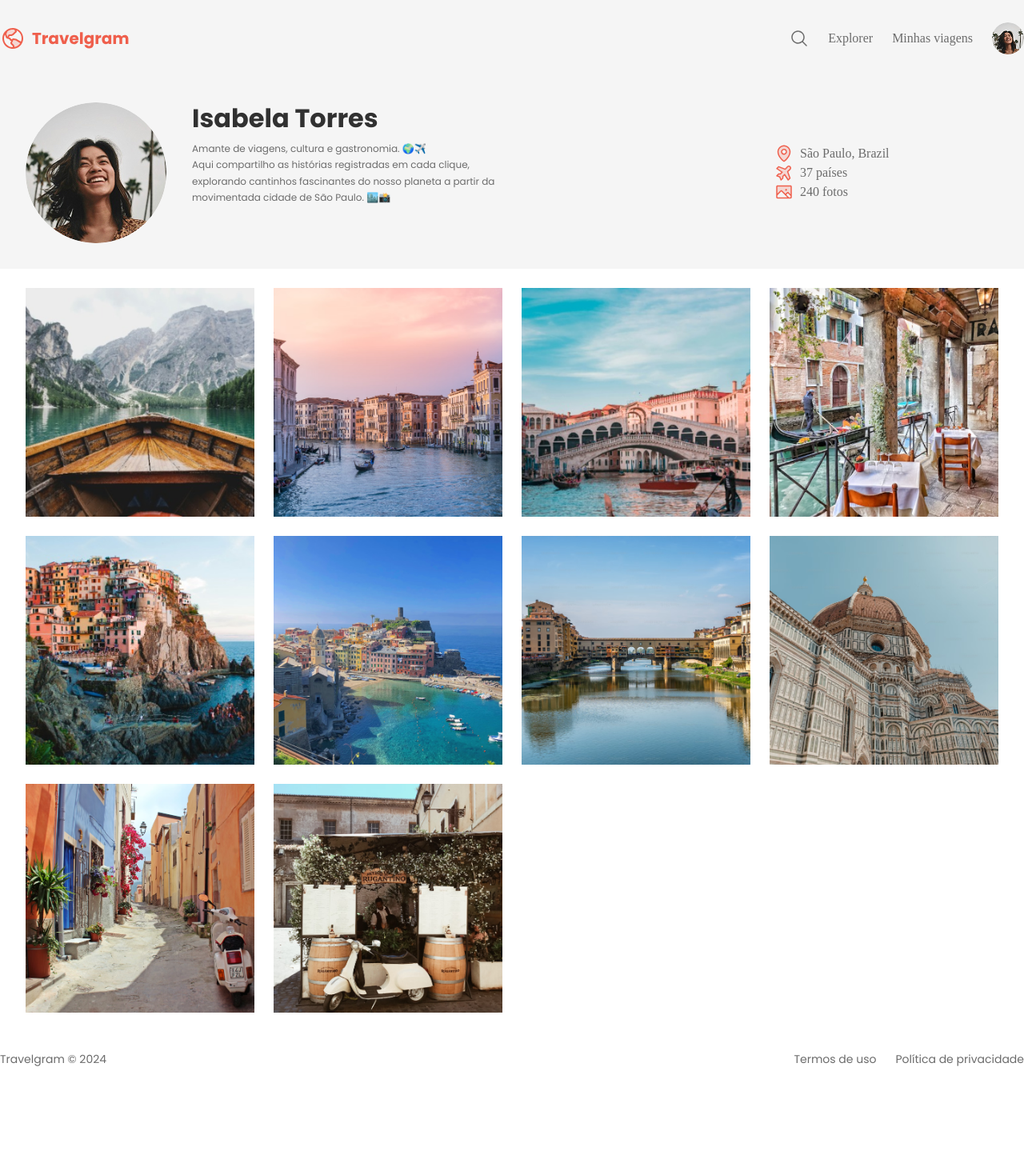
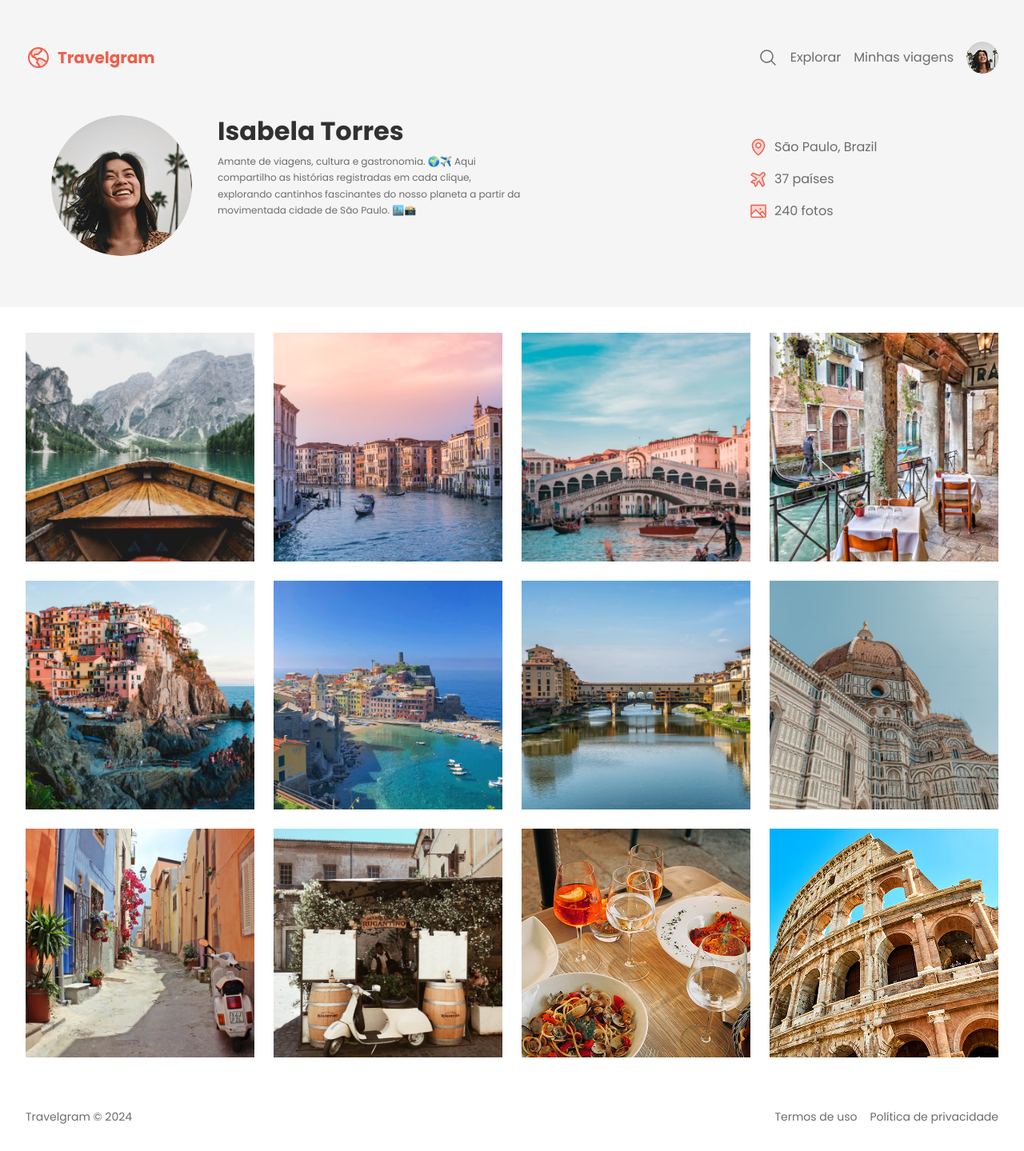
Before and after one commit to AmancioGabriel-dev/projeto_travelgram, a plain HTML site: page index.html in a window 1280 px wide. Shown: the whole page at 80% size. Before the commit the page ends 1359 px from the top, so only its background shows below. Drawn offline with Linux system fonts and the light colour scheme; a web font is replaced by a local one.

Commit message:
Resolvendo erros de espaço e tralhando a responsividade para telas menores

```diff
--- a/index.html
+++ b/index.html
@@ -3,15 +3,15 @@
 <head>
     <link rel="preconnect" href="https://fonts.googleapis.com">
     <link rel="preconnect" href="https://fonts.gstatic.com" crossorigin>
-    <link href="https://fonts.googleapis.com/css2?family=Alice&family=Open+Sans:ital,wght@0,300..800;1,300..800&family=Poppins:ital,wght@0,100;0,200;0,300;0,400;0,500;0,600;0,700;0,800;0,900;1,100;1,200;1,300;1,400;1,500;1,600;1,700;1,800;1,900&display=swap" rel="stylesheet">
     <meta charset="UTF-8">
     <meta name="viewport" content="width=device-width, initial-scale=1.0">
     <link rel="stylesheet" href="/styles/index.css">
     <title>Travelgram | Perfil de viagens</title>
+    <link href="https://fonts.googleapis.com/css2?family=Alice&family=Open+Sans:ital,wght@0,300..800;1,300..800&family=Poppins:ital,wght@0,100;0,200;0,300;0,400;0,500;0,600;0,700;0,800;0,900;1,100;1,200;1,300;1,400;1,500;1,600;1,700;1,800;1,900&display=swap" rel="stylesheet">
 </head>
 <body>
 
-    <div class="bg-surface-color">
+    <div class="bg-surface-color container">
         <nav>
           <a href="#" id="logo">
             <img src="/assets/Logo.svg" alt="Logomarca">
@@ -23,8 +23,8 @@
                     <img src="assets/icons/MagnifyingGlass.svg" alt="ícone de lupa">
                 </a>
                </li>
-               <li><a href="#">Explorer</a></li>
-               <li><a href="#">Minhas viagens</a></li>
+               <li class="desktop-only"><a href="#">Explorar</a></li>
+               <li class="desktop-only"><a href="#">Minhas viagens</a></li>
                <li>
                 <a href="#">
                     <img src="/assets/Profile pic.png" alt="Imagem de Isabela Torres">
@@ -40,8 +40,8 @@
                     <img src="assets/Profile pic.jpg" alt="Imagem de Isabela Torres">
                     <div>
                         <h1>Isabela Torres</h1>
-                        <p>Amante de viagens, cultura e gastronomia. 🌍✈️ <br>
-                        Aqui compartilho as histórias registradas em cada clique, explorando cantinhos fascinantes do nosso planeta a partir da movimentada cidade de São Paulo. 🏙️📸</p>
+                        <p>Amante de viagens, cultura e gastronomia. 🌍✈️
+                        Aqui compartilho as histórias registradas em cada  clique, explorando cantinhos fascinantes do nosso planeta a partir da movimentada cidade de São Paulo. 🏙️📸</p>
                     </div>
                 </div>
                 <ul id="info">
@@ -72,12 +72,16 @@
         <img src="assets/images/Image 08.png" alt="Imagem 8">
         <img src="assets/images/Image 09.png" alt="Imagem 9">
         <img src="assets/images/Image 10.png" alt="Imagem 10">
+        <img src="assets/images/Card photo.png" alt="Imagem 11">
+        <img src="assets/images/Card photo (1).png" alt="Imagem 12">
     </main>
 
-    <footer>
+    <footer class="container">
         <span>Travelgram © 2024</span>
-        <span>Termos de uso</span>
-        <span>Política de privacidade</span>
+        <div class="terms">
+            <span>Termos de uso</span>
+            <span>Política de privacidade</span>
+        </div>
     </footer>
 </body>
 </html>
--- a/styles/footer.css
+++ b/styles/footer.css
@@ -1,10 +1,20 @@
 footer{
     display: flex;
     gap:24px;
-    padding-block: 24px;
     font : 14px/150% var(--font-family);
 }
 
 footer span:nth-child(1){
     margin-right: auto;
 }
+
+.terms {
+    display: flex;
+    gap: 16px;
+}
+
+@media (width <= 375px) {
+    footer {
+        flex-direction: column;
+    }
+}
--- a/styles/global.css
+++ b/styles/global.css
@@ -21,7 +21,7 @@
 }
 
 body{
-    font : --text;
+    font : var(--text);
     color: var(--text-color-secondary);
     background-color: var(--background-color);
 }
@@ -37,7 +37,7 @@ a:hover{
 }
 
 .container{
-    padding-inline: 32px;
+    padding: 32px;
     max-width: 1280px;
     margin-inline: auto;
 }
@@ -45,3 +45,9 @@ a:hover{
 .bg-surface-color{
     background-color: var(--surface-color);
 }
+
+@media (width <= 375px) {
+    .desktop-only {
+        display: none;
+    }
+}
--- a/styles/header.css
+++ b/styles/header.css
@@ -1,7 +1,3 @@
-header{
-    padding-block: 32px;
-}
-
 header .container{
     display: flex;
     justify-content: space-between;
@@ -11,6 +7,7 @@ header .container{
 #profile{
     display: flex;
     gap:32px;
+
 }
 
 #profile > div{
@@ -32,7 +29,6 @@ header .container{
     height: 176px;
     object-fit: cover;
     border-radius: 50%;
-    align-items: center;
 }
 
 #info {
@@ -45,5 +41,23 @@ header .container{
 #info li{
     display: flex;
     align-items: center;
-    gap: 8px;
+    margin-bottom: 16px;
+
+    & span {
+        margin-left: 8px;
+    }
 }
+
+@media (width <= 375px) {
+    .container {
+        flex-direction: column;
+    }
+
+    #profile {
+        flex-direction: column;
+    }
+
+    #info {
+        margin-top: 32px;
+    }
+}
--- a/styles/nav.css
+++ b/styles/nav.css
@@ -1,21 +1,24 @@
-nav{
+nav {
     display: flex;
     justify-content: space-between;
     line-height: 0;
     align-items: center;
     text-align: center;
     padding-block: 20px;
+
+    & ul img[src*="MagnifyingGlass"] {
+        margin-left: auto;
+    }
 }
-
-nav ul{
+nav ul {
     list-style: none;
     display: flex;
     align-items: center;
-    gap: 24px;
-    padding-block: 8px;
+    justify-content: center;
+    gap: 16px;
 }
 
-nav ul li:last-child img{
+nav ul li:last-child img {
     width: 40px;
     height: 40px;
     object-fit: cover;
```
Also changed, not shown: assets/images/Card photo (1).png (added), assets/images/Card photo.png (added).
